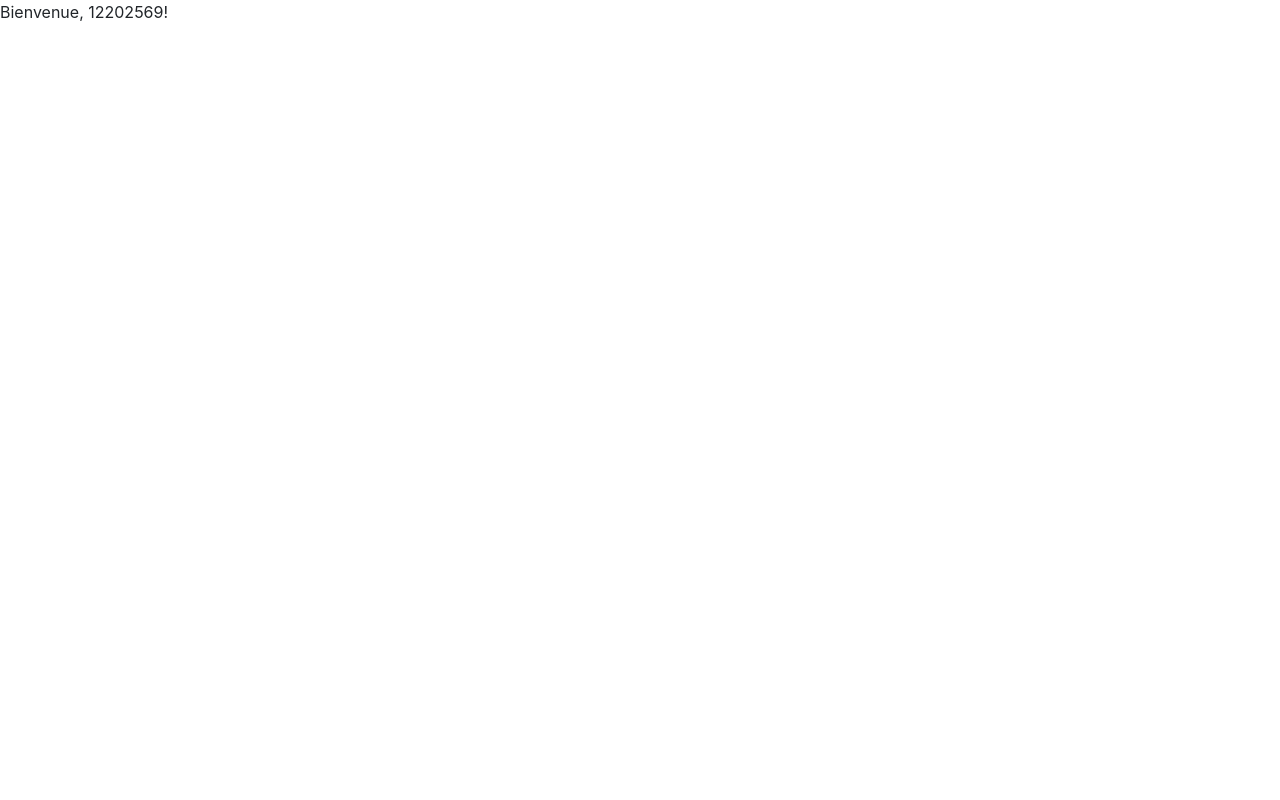
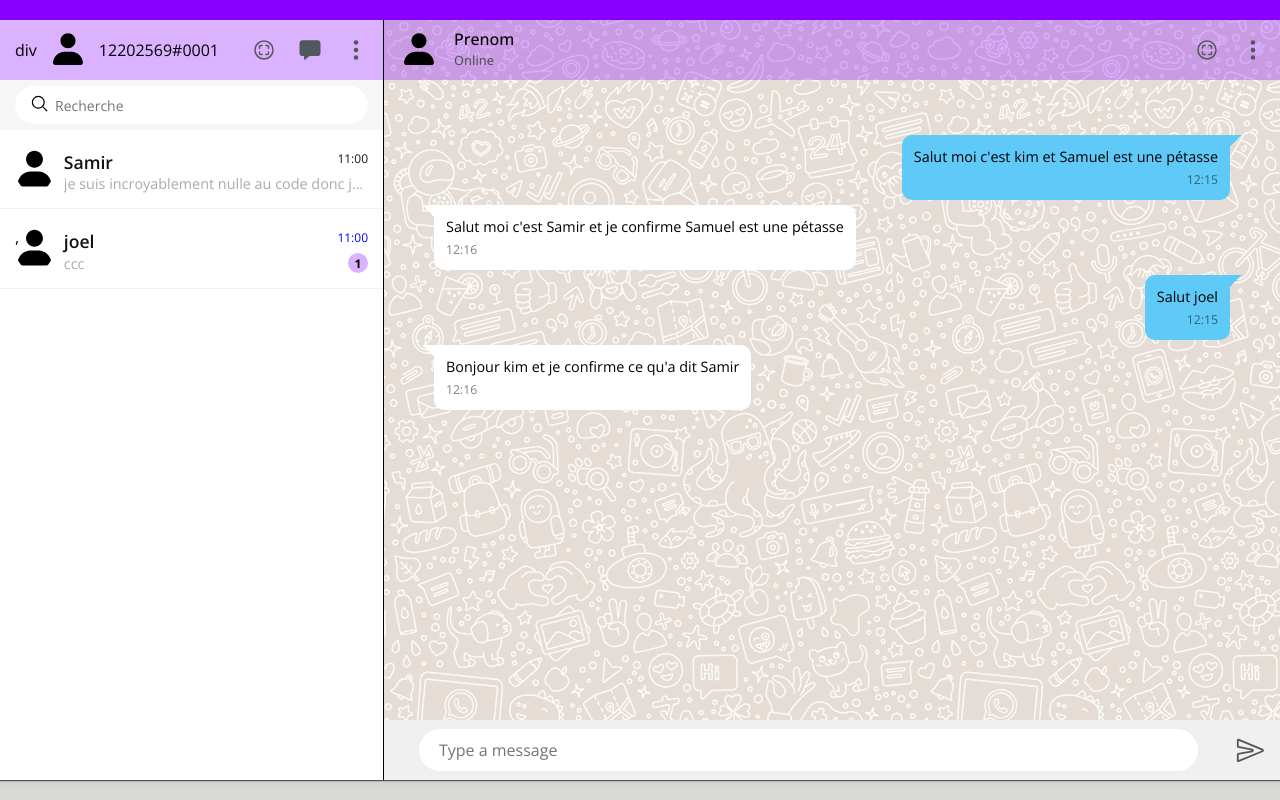
Before and after one commit to DreanoLucas/Skycord, a Flask app: page / in a window 1280 px wide. Before the commit the page is almost empty. Run offline with Flask 3, Linux system fonts and the light colour scheme; a user stored in the database is signed in; some libraries are stand-ins or nearby versions.

Commit message:
changement accueil.html

```diff
--- a/website/auth.py
+++ b/website/auth.py
@@ -9,8 +9,6 @@ from flask_mail import Mail, Message
 
 
 auth = Blueprint('auth', __name__)
-
-
 
 @auth.route('/login', methods=['GET', 'POST'])
 def login():
--- /dev/null
+++ b/website/static/CSS/page_accueil.css
@@ -0,0 +1,344 @@
+@import url('https://fonts.googleapis.com/css2?family=Open+Sans:wght@300;400;500;600;700&display=swap');
+*
+{
+    margin: 0;
+    padding: 0;
+    box-sizing: border-box;
+    font-family: 'Open Sans',sans-serif;
+}
+
+body{
+    display: flex;
+    justify-content: center;
+    align-items: center;
+    min-height:100vh ;
+    background: linear-gradient( #8800FF,#8800FF 130px,#d9dbd5);
+}
+
+.container
+{
+    position: relative;
+    width: 1396px;
+    max-width: 100%;
+    height: calc(100vh - 40px);
+    background: grey;
+    box-shadow: 0 1px 1px 0 rgba(0, 0, 0, 0.6), 0 2px 5px 0 rgba(0,0,0,0.06);
+    display: flex;
+}
+
+.container .leftside {
+    position: relative;
+    flex: 30%;
+    background: #fff;
+    border-right: 1px solid rgba(0, 0, 0, 2);
+}
+
+.container .rightside {
+    position: relative;
+    flex: 70%;
+    background: #e5ddd5;
+
+}
+.container .rightside::before{
+    content: '';
+    position: absolute;
+    top: 0;
+    left: 0;
+    width: 100%;
+    height: 100%;
+    background: url(../Image/fond.png);
+
+}
+
+.header{
+    position:relative;
+    width: 100%;
+    height: 60px;
+    background: #8800ff4d;
+    display: flex;
+    justify-content: space-between;
+    align-items: center;
+    padding: 0 15px;
+}
+
+.user {
+    position: relative;
+    width:40px;
+    height: 40px;
+    overflow: hidden;
+    border-radius: 50%;
+
+}
+
+.user1 {
+    position: relative;
+    width:40px;
+    height: 40px;
+    overflow: hidden;
+    border-radius: 50%;
+
+}
+.cover {
+    position: absolute;
+    top: 0;
+    left: 0;
+    width: 100%;
+    height: 100%;
+    object-fit: cover;
+
+}
+.nav_icons {
+    display: flex;
+}
+
+
+.nav_icons li {
+    display: flex;
+    list-style: none;
+    cursor: pointer;
+    color: #51585c;
+    font-size: 1.5em;
+    margin-left: 22px;
+}
+
+.search_chat {
+    position: relative;
+    width: 100%;
+    height: 50px;
+    background: #f6f6f6;
+    display: flex;
+    justify-content: center;
+    align-items: center;
+    padding: 0 15px;
+}
+
+.search_chat div {
+    width: 100%;
+
+}
+.search_chat div input{
+    width: 100%;
+    outline: none;
+    border: none;
+    background:#fff;
+    padding: 6px;
+    height: 38px;
+    border-radius: 30px;
+    font-size: 14px;
+    padding-left: 40px;
+
+}
+
+.search_chat div ion-icon {
+    position: absolute;
+    left: 30px;
+    top: 14px;
+    font-size: 1.2em;
+}
+
+.chatlist {
+    position: relative;
+    height: calc(100% - 110px);
+    overflow: auto;
+}
+
+.chatlist .block {
+    position: relative;
+    width: 100%;
+    display: flex;
+    justify-content: center;
+    align-items: center;
+    padding: 15px;
+    border-bottom: 1px solid rgba(0,0,0,0.06);
+    cursor: pointer;
+}
+
+.chatlist .block.active  {
+    color: #ebebeb;
+
+}
+.chatlist .block:hover{
+    background: #f5f5f5;
+}
+
+.chatlist .block .imgbx {
+    position: relative;
+    width: 45px;
+    min-height: 45px;
+    overflow: hidden;
+    border-radius: 50%;
+    margin-right: 10px;
+}
+
+.chatlist .block .details{
+    position: relative;
+    width: 100%;
+}
+.chatlist .block .details .listHead {
+    display: flex;
+    justify-content: space-between;
+    margin-top: 5px ;
+}
+
+
+.chatlist .block .details .listHead h4 {
+    font-size: 1.1em;
+    font-weight: 600;
+    color: #111;
+}
+
+.chatlist .block .details .listHead .time {
+    font-size: 0.75em;
+    color: #aaa;
+}
+
+.chatlist .block .details .listHead .time{
+    color: #111;
+}
+
+.chatlist .block.unread .details .listHead .time {
+    color: blue  ;
+}
+
+.message_p {
+    display: flex;
+    justify-content: space-between;
+    align-items: center;
+}
+
+.message_p p {
+    color: #aaa;
+    display: -webkit-box;
+    -webkit-line-clamp: 1;
+    font-size: 0.9em;
+    -webkit-box-orient: vertical;
+    overflow: hidden;
+    text-overflow:ellipsis ;
+}
+
+.message_p b {
+    background: #8800ff4d;
+    color: black;
+    min-width: 20px;
+    height: 20px;
+    border-radius: 50%;
+    display: flex;
+    justify-content: center;
+    align-items: center;
+    font-size: 0.75em;
+}
+
+.imgtext {
+    position: relative;
+    display: flex;
+    justify-content: center;
+    align-items: center;
+}
+
+.imgtext h4 {
+    font-weight: 500;
+    line-height: 1.2em;
+    margin-left: 15px;
+}
+
+.imgtext h4 span {
+    font-size: 0.8em;
+    color: #555;
+}
+
+/* chat box */
+
+.chatbox{
+    position: relative;
+    width: 100%;
+    height: calc(100% - 120px);
+    padding: 50px;
+    overflow: auto;
+}
+
+.message {
+    position: relative;
+    display: flex;
+    width: 100%;
+    margin: 5px 0;
+}
+
+.message p {
+    position: relative;
+    right: 0;
+    text-align: right;
+    max-width: 65%;
+    padding: 12px;
+    background: #5fc9f8;
+    border-radius: 10px;
+    font-size: 0.9em;
+}
+
+.message p::before {
+    content: '';
+    position: absolute;
+    top: 0 ;
+    right: -12px;
+    width: 20px;
+    height: 20px;
+    background: linear-gradient(135deg,#5fc9f8 0%,#5fc9f8 50%, transparent 50%,transparent);
+}
+
+.message p span {
+    display: block;
+    margin-top: 5px;
+    font-size: 0.85em;
+    opacity: 0.5;
+}
+
+.my_message {
+    justify-content: flex-end;
+}
+
+.frnd_message {
+    justify-content: flex-start;
+}
+
+.frnd_message p {
+    background: #fff;
+    text-align: left;
+}
+
+.message.frnd_message p::before {
+    content: '';
+    position: absolute;
+    top: 0;
+    left: -12px;
+    width: 20px;
+    height: 20px;
+    background: linear-gradient(225deg,#fff 0%,#fff 50%, transparent 50%,transparent);
+}
+
+.chatbox_input  {
+    position: relative;
+    width: 100%;
+    height: 60px;
+    background: #f0f0f0;
+    padding: 15px;
+    display: flex;
+    justify-content: space-between;
+    align-items: center;
+
+}
+
+.chatbox_input ion-icon {
+    cursor: pointer;
+    font-size: 1.8em;
+    color: #51585c;
+}
+
+.chatbox_input input {
+    position: relative;
+    width: 90%;
+    margin: 0 20px;
+    padding: 10px 20px;
+    border: none;
+    outline: none;
+    border-radius: 30px;
+    font-size: 1em;
+}
--- a/website/templates/acceuil.html
+++ b/website/templates/acceuil.html
@@ -1,3 +1,5 @@
+<!-- Surement à supprimer -->
+
 <!doctype html>
 <html lang="fr">
     <head>
--- /dev/null
+++ b/website/templates/page_accueil.html
@@ -0,0 +1,167 @@
+<!doctype html>
+<html lang="fr">
+<head>
+  <meta charset="utf-8">
+  <title>Accueil</title>
+
+<!-- Message de connexion mais c'est cassé
+	<link
+			rel="stylesheet"
+			href="https://stackpath.bootstrapcdn.com/bootstrap/4.4.1/css/bootstrap.min.css"
+			integrity="sha384-Vkoo8x4CGsO3+Hhxv8T/Q5PaXtkKtu6ug5TOeNV6gBiFeWPGFN9MuhOf23Q9Ifjh"
+			crossorigin="anonymous"
+		/>
+		<link
+			rel="stylesheet"
+			href="https://stackpath.bootstrapcdn.com/font-awesome/4.7.0/css/font-awesome.min.css"
+			crossorigin="anonymous"
+		/>
+
+	{% with messages = get_flashed_messages(with_categories=true) %} {% if
+		messages %} {% for category, message in messages %} {% if category ==
+		'error' %}
+		<div class="alert alert-danger alter-dismissable fade show" role="alert">
+			{{ message }}
+			<button type="button" class="close" data-dismiss="alert">
+				<span aria-hidden="true">&times;</span>
+			</button>
+		</div>
+		{% else %}
+		<div class="alert alert-success alter-dismissable fade show" role="alert">
+			{{ message }}
+			<button type="button" class="close" data-dismiss="alert">
+				<span aria-hidden="true">&times;</span>
+			</button>
+		</div>
+		{% endif %} {% endfor %} {% endif %} {% endwith %}
+	-->
+
+
+  <link rel="stylesheet" href="{{ url_for('static', filename='CSS/page_accueil.css') }}">
+</head>
+<body>
+    <div class="container">
+        <div class="leftside">
+            <!--header-->
+            <div class="header">
+								div
+                <div class="user">
+                    <img src="../static/Image/user.svg"  class="cover">
+                </div>
+								<div>
+									{{ user.login }}#{{ '%04d' | format(user.id) }}
+								</div>
+                <ul class="nav_icons">
+                    <li><ion-icon name="scan-circle-outline"></ion-icon></li>
+                    <li><ion-icon name="chatbox"></ion-icon></li>
+                    <li><ion-icon name="ellipsis-vertical"></ion-icon></li>
+                </ul>
+            </div>
+            <!--search-->
+            <div class="search_chat">
+                <div>
+                    <input type="text" placeholder="Recherche">
+                    <ion-icon name="search-outline"></ion-icon>
+                </div>
+            </div>
+            <!--chat list-->
+            <div class="chatlist">
+                <div class="block">
+                    <div class="imgbx">
+                        <img src="../Image/user.svg" class="cover">
+                    </div>
+                    <div class="details">
+                        <div class="listHead">
+                            <h4>Samir</h4>  <!--le nom de l'ami-->
+                            <p class="time">11:00 </p> <!--le temps du dernier message-->
+                        </div>
+                        <div class="message_p">
+                            <p>je suis incroyablement nulle au code donc je regarde des vidéo</p> <!--son dernier message-->
+                        </div>
+                    </div>
+                </div>
+                <div class="block unread">
+                    <div class="imgbx">
+                        ,<img src="../Image/user.svg" class="cover">
+                    </div>
+                    <div class="details">
+                        <div class="listHead">
+                            <h4>joel</h4> <!-- un autre ami-->
+                            <p class="time">11:00 </p>
+                        </div>
+                        <div class="message_p">
+                            <p>ccc </p>
+                            <b>1</b> <!--si le message n'est pas lu -->
+                        </div>
+                    </div>
+                </div>
+            </div>
+        </div>
+        <div class="rightside">
+            <div class="header">
+                <div class="imgtext">
+                    <div class="user1">
+                        <img src="../Image/user.svg"  class="cover">
+                    </div>
+                    <h4>Prenom<br><span>Online</span></h4> <!--le nom du contact et si il est en ligne ou non-->
+                </div>
+                <ul class="nav_icons">
+                    <li><ion-icon name="scan-circle-outline"></ion-icon></li>
+                    <li><ion-icon name="ellipsis-vertical"></ion-icon></li>
+                </ul>
+            </div>
+
+            <!--chatbox-->
+            <div class="chatbox">
+                <div class="amis1">
+                    <div class="message my_message">
+                        <p>Salut moi c'est kim et Samuel est une pétasse<br><span>12:15</span></p>  <!--le temps du message envoyé-->
+                    </div>
+                    <div class="message frnd_message">
+                        <p>Salut moi c'est Samir et je confirme Samuel est une pétasse <br><span>12:16</span></p>
+                    </div>
+                </div>
+                <div class="amis2">
+                    <div class="message my_message">
+                        <p>Salut joel<br><span>12:15</span></p>  <!--le temps du message envoyé-->
+                    </div>
+                    <div class="message frnd_message">
+                        <p>Bonjour kim et je confirme ce qu'a dit Samir<br><span>12:16</span></p>
+                    </div>
+                </div>
+            </div>
+            <!--chat input-->
+            <div class="chatbox_input">
+                <input type="text" placeholder="Type a message">
+                <ion-icon name="send-outline"></ion-icon>
+            </div>
+        </div>
+    </div>
+
+    <script type="module" src="https://unpkg.com/ionicons@7.1.0/dist/ionicons/ionicons.esm.js"></script>
+    <script nomodule src="https://unpkg.com/ionicons@7.1.0/dist/ionicons/ionicons.js"></script>
+
+    <script>
+        document.addEventListener('DOMContentLoaded', () => {
+            const samir = document.querySelector('.leftside .block:nth-child(1)');
+            const joel = document.querySelector('.leftside .block:nth-child(2)');
+
+            const amis1 = document.querySelector('.rightside .amis1');
+            const amis2 = document.querySelector('.rightside .amis2');
+            const imgtext = document.querySelector('.rightside .imgtext h4');
+
+            samir.addEventListener('click', () => {
+                amis1.style.display = 'block';
+                amis2.style.display = 'none';
+                imgtext.innerHTML = 'Samir<br><span>Online</span>';
+            });
+
+            joel.addEventListener('click', () => {
+                amis1.style.display = 'none';
+                amis2.style.display = 'block';
+                imgtext.innerHTML = 'Joel<br><span>Online</span>';
+            });
+        });
+    </script>
+</body>
+</html>
--- a/website/views.py
+++ b/website/views.py
@@ -3,7 +3,8 @@ from flask_login import login_required, current_user
 
 views = Blueprint('views', __name__)
 
+
 @views.route('/')
 @login_required
 def home():
-    return render_template('acceuil.html', user=current_user)
+  return render_template('page_accueil.html', user=current_user)
```
Also changed, not shown: instance/database.db, website/static/Image/user.svg (added), 1 other file.
